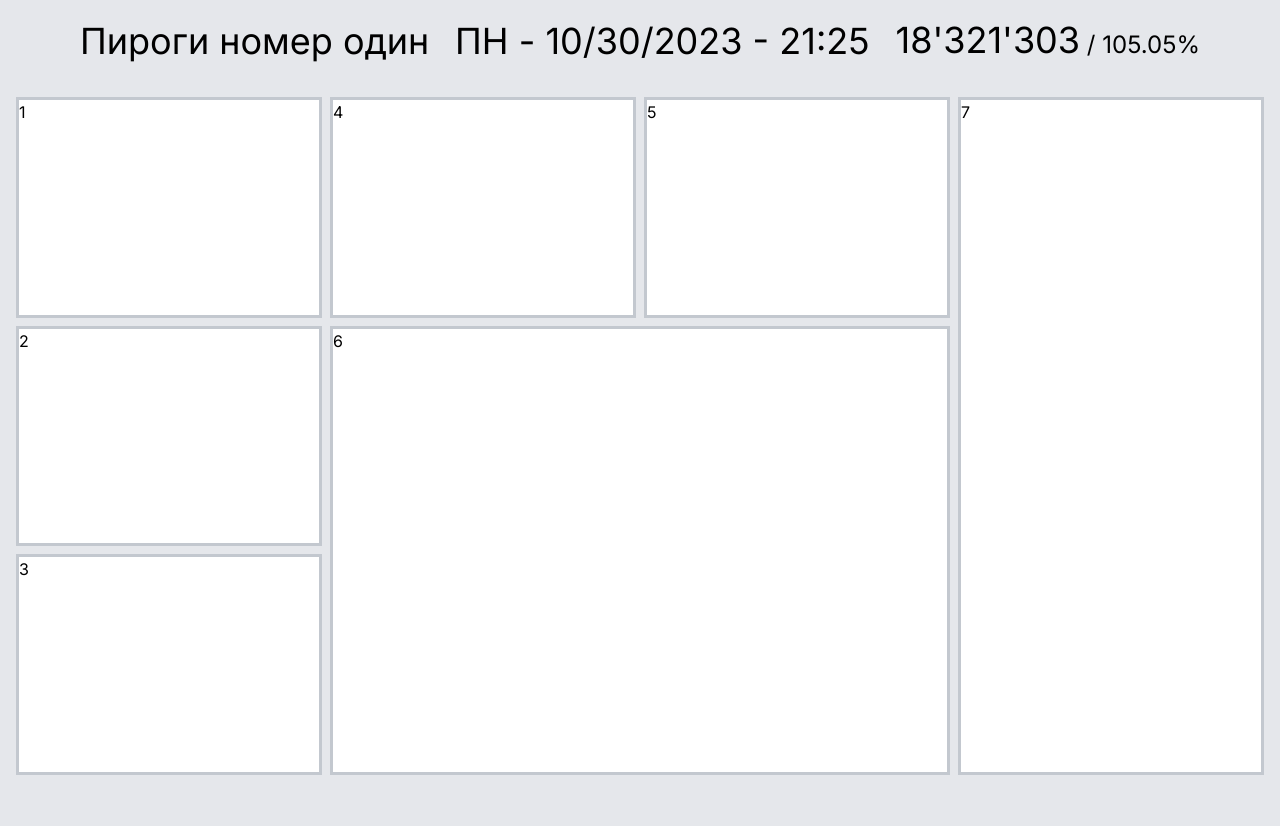
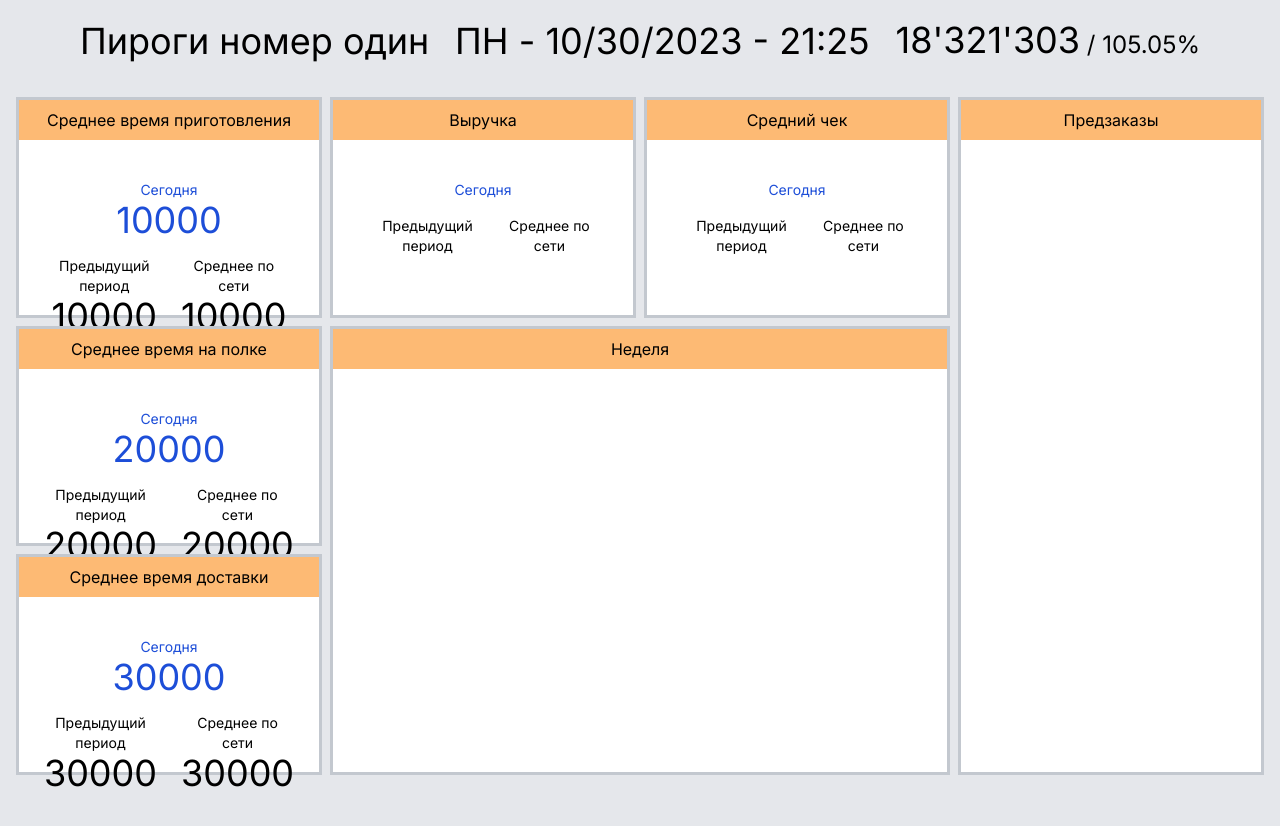
Before and after one commit to ZNP8b/rest-dashboard, a Next.js app: page / in a window 1280 px wide. Shown: the top 826 px of the page. Before the commit the page ends 800 px from the top, so only its background shows below. Built offline with nearby package versions, Linux system fonts and the light colour scheme.

Commit message:
Рендеринг карточки через map

```diff
--- a/app/components/Cards.tsx
+++ b/app/components/Cards.tsx
@@ -1,15 +1,67 @@
+import Card from "./Card"
+
+
+const data = [
+  {
+    title: 'Среднее время приготовления',
+    todayAmount: '10000',
+    prevAmount: '10000',
+    networkAverage: '10000'
+  },
+  {
+    title: 'Среднее время на полке',
+    todayAmount: '20000',
+    prevAmount: '20000',
+    networkAverage: '20000'
+  },
+  {
+    title: 'Среднее время доставки',
+    todayAmount: '30000',
+    prevAmount: '30000',
+    networkAverage: '30000'
+  },
+  {
+    title: 'Выручка',
+    todayAmount: '',
+    prevAmount: '',
+    networkAverage: ''
+  },
+  {
+    title: 'Средний чек',
+    todayAmount: '',
+    prevAmount: '',
+    networkAverage: ''
+  },
+
+
+]
+
 
 const Cards = () => {
   return (
 
     <div className="CardWrapper">
-      <div className="CardItem-1">1</div>
-      <div className="CardItem-2">2</div>
-      <div className="CardItem-3">3</div>
-      <div className="CardItem-4">4</div>
-      <div className="CardItem-5">5</div>
-      <div className="CardItem-6">6</div>
-      <div className="CardItem-7">7</div>
+
+      {/* Карточка */}
+
+      {
+        data.map((item, index) => (
+          <Card
+            index={index}
+            title={item.title}
+            todayAmount={item.todayAmount}
+            prevAmount={item.prevAmount}
+            networkAverage={item.networkAverage} />
+        ))
+      }
+
+      <div className="CardItem-6">
+        <h1 className="CardHeader">Неделя</h1>
+      </div>
+
+      <div className="CardItem-7">
+        <h1 className="CardHeader">Предзаказы</h1>
+      </div>
     </div>
 
   )
```
